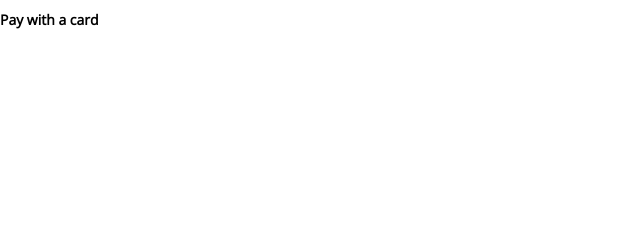
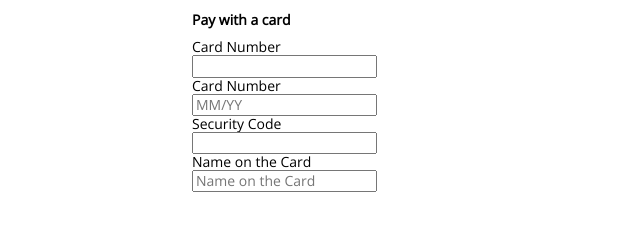
Before and after one commit to itsnick86/Global-Payments-Project, a plain HTML site: page index.html in a window 1280 px wide. Shown: the whole page, without its empty margins (0-640 px from the left). Drawn offline with nearby package versions, Linux system fonts and the light colour scheme.

Commit message:
Form fields added

```diff
--- a/index.html
+++ b/index.html
@@ -15,8 +15,31 @@
     </head>
 
     <body>
-        <div>
+        <div id="wrapper">
+            <div>
                 <h2>Pay with a card</h2>
+            </div>
+                <div>
+                    <form>
+                        <div>
+                            <label for="card-number">Card Number</label><br>
+                            <input type="text" id="card-number" name="card-number">
+                        </div>
+                        <div>
+                            <label for="expiry">Card Number</label><br>
+                            <input type="text" id="expiry" name="expiry" placeholder="MM/YY">
+                        </div>
+                        <div>
+                            <label for="security-code">Security Code</label><br>
+                            <input type="number" id="security-code" name="security-code">
+                        </div>
+                        <div>
+                            <label for="card-name">Name on the Card</label><br>
+                            <input type="text" id="card-name" name="card-name" placeholder="Name on the Card">
+                        </div>
+                    </form>
+                </div>
         </div>
+
     </body>
 </html>
```
